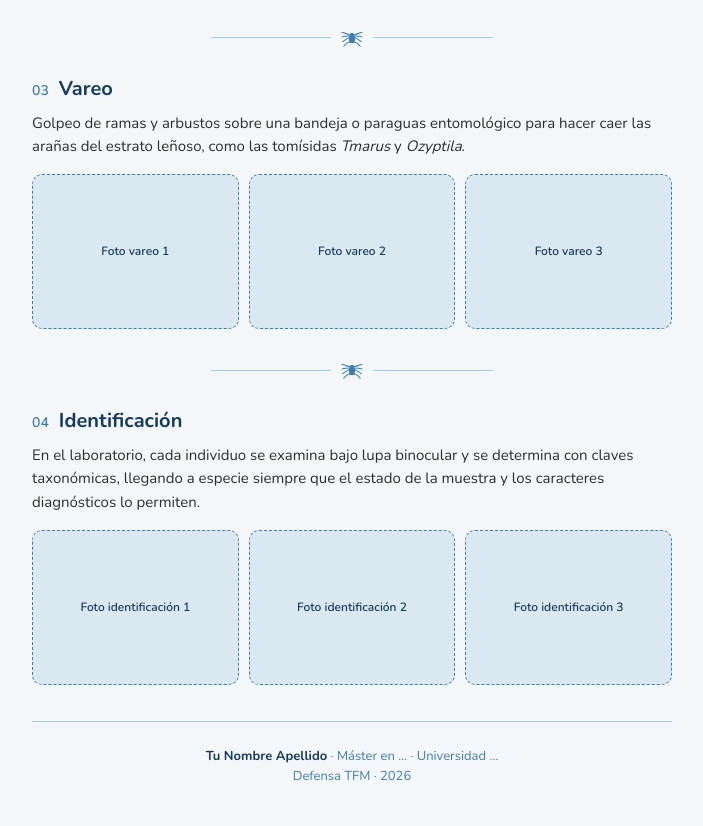
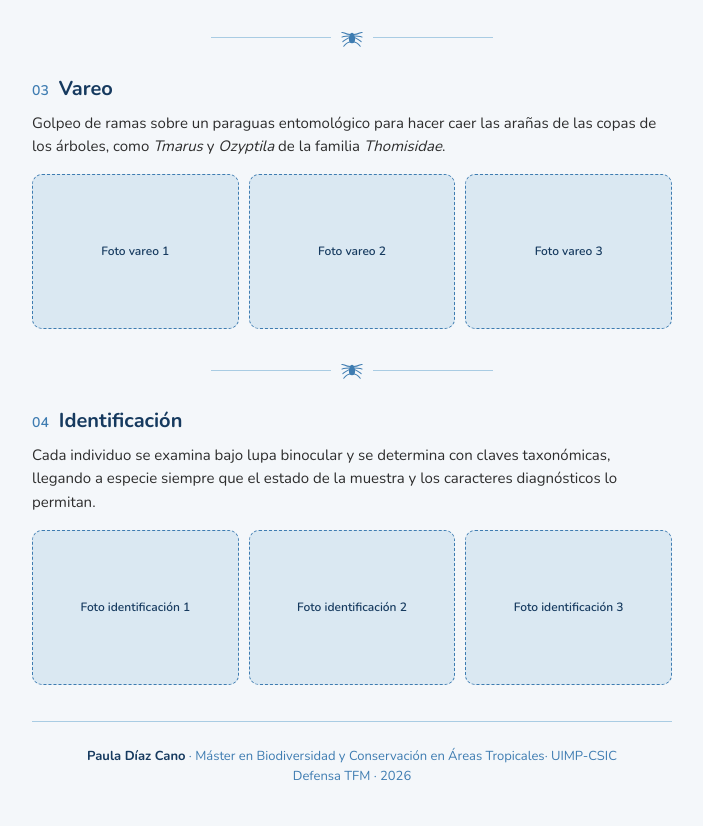
Before and after one commit to Spider-98/muestreo-tfm, a plain HTML site: page index.html in a window 1280 px wide. Shown: the part 1294-2120 px from the top of the page, without its empty margins (288-991 px from the left). Drawn offline with nearby package versions, Linux system fonts and the light colour scheme.

Commit message:
Update index.html

```diff
--- a/index.html
+++ b/index.html
@@ -173,7 +173,7 @@
        ============================================================ -->
   <section class="method">
     <h2><span class="num">01</span> Mangueo</h2>
-    <p class="desc">Barrido de la vegetación herbácea y arbustiva con manga entomológica. Captura las arañas que viven sobre las plantas: errantes como <em>Oxyopes</em> o tejedoras pequeñas como <em>Mangora acalypha</em>.</p>
+    <p class="desc">Barrido de la vegetación herbácea y arbustiva con manga entomológica. Captura las arañas que viven en herbazal: cazadoras como <em>Oxyopes</em> o tejedoras pequeñas como <em>Mangora acalypha</em>.</p>
     <div class="grid">
       <div class="ph">Foto mangueo 1</div>
       <div class="ph">Foto mangueo 2</div>
@@ -203,7 +203,7 @@
   <!-- MÉTODO 3 · VAREO -->
   <section class="method">
     <h2><span class="num">03</span> Vareo</h2>
-    <p class="desc">Golpeo de ramas y arbustos sobre una bandeja o paraguas entomológico para hacer caer las arañas del estrato leñoso, como las tomísidas <em>Tmarus</em> y <em>Ozyptila</em>.</p>
+    <p class="desc">Golpeo de ramas sobre un paraguas entomológico para hacer caer las arañas de las copas de los árboles, como <em>Tmarus</em> y <em>Ozyptila</em> de la familia <em>Thomisidae</em>.</p>
     <div class="grid">
       <div class="ph">Foto vareo 1</div>
       <div class="ph">Foto vareo 2</div>
@@ -222,7 +222,7 @@
        ============================================================ -->
   <section class="method">
     <h2><span class="num">04</span> Identificación</h2>
-    <p class="desc">En el laboratorio, cada individuo se examina bajo lupa binocular y se determina con claves taxonómicas, llegando a especie siempre que el estado de la muestra y los caracteres diagnósticos lo permiten.</p>
+    <p class="desc">Cada individuo se examina bajo lupa binocular y se determina con claves taxonómicas, llegando a especie siempre que el estado de la muestra y los caracteres diagnósticos lo permitan.</p>
     <div class="grid">
       <div class="ph">Foto identificación 1</div>
       <div class="ph">Foto identificación 2</div>
@@ -232,7 +232,7 @@
 
   <footer>
     <!-- EDITA: tu nombre, tutor/a y universidad -->
-    <p><strong>Tu Nombre Apellido</strong> · Máster en … · Universidad …<br>Defensa TFM · 2026</p>
+    <p><strong>Paula Díaz Cano</strong> · Máster en Biodiversidad y Conservación en Áreas Tropicales· UIMP-CSIC<br>Defensa TFM · 2026</p>
   </footer>
 </div>
 
```
